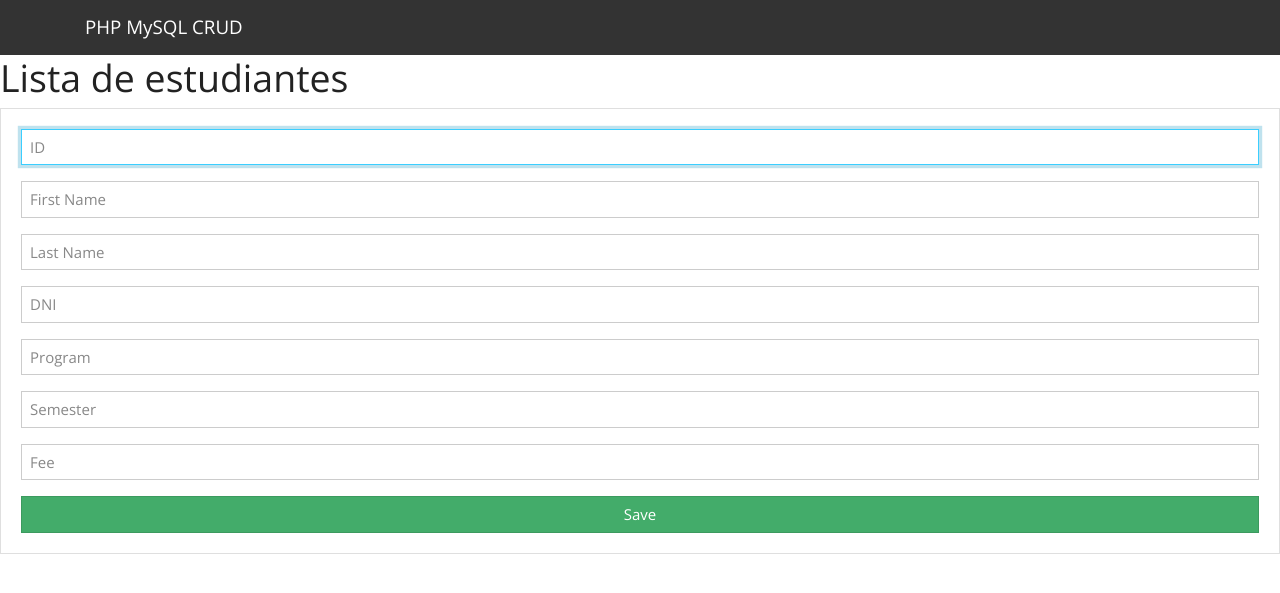
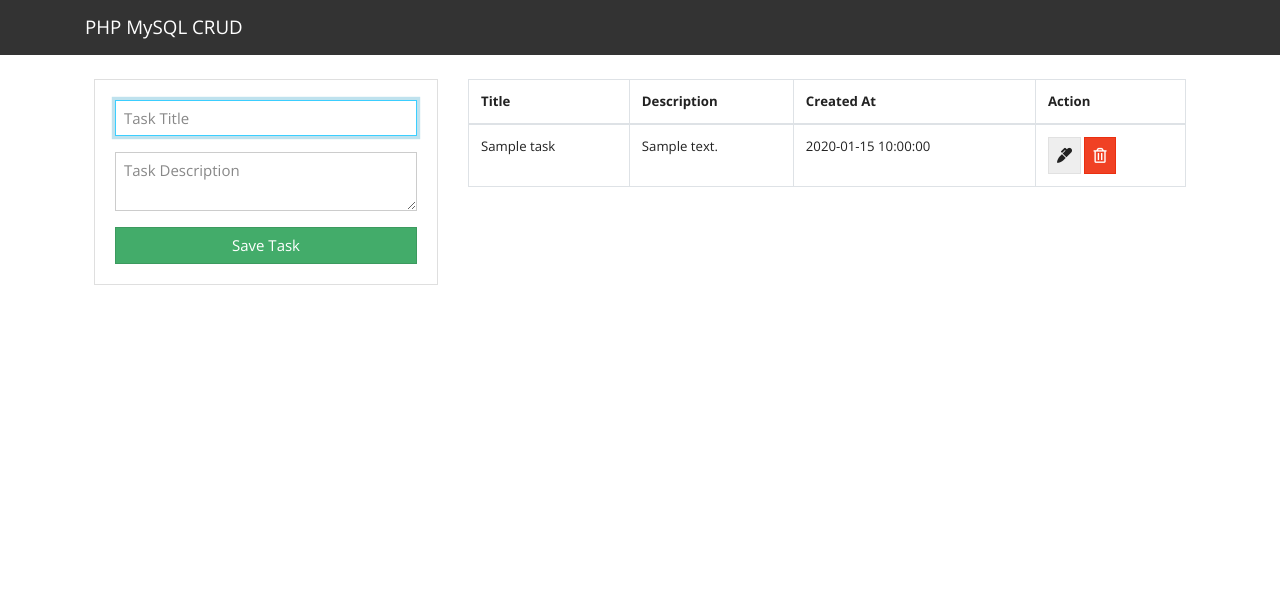
Before and after one commit to yuriquezada/php-mysql-crud, a PHP site: page / in a window 1280 px wide. Shown: the top 593 px of the page. Run offline with PHP 8.4, Linux system fonts and the light colour scheme; tables that the repository leaves empty hold one stand-in row (values such as "Sample post"); some libraries are stand-ins or nearby versions.

Commit message:
Probando todos los archivos

```diff
--- a/db.php
+++ b/db.php
@@ -1,10 +1,11 @@
 <?php
+session_start();
 
 $conn = mysqli_connect(
   'localhost',
   'root',
   '',
-  'bd_practica3'
+  'php_mysql_crud'
 );
 
 ?>
--- a/includes/form.php
+++ /dev/null
@@ -1,28 +0,0 @@
-<div class="card card-body">
-  <form action="save.php" method="POST">
-    <div class="form-group">
-      <input type="text" name="id" class="form-control" placeholder="ID" autofocus>
-    </div>
-    <div class="form-group">
-      <input type="text" name="first_name" class="form-control" placeholder="First Name" autofocus>
-    </div>
-    <div class="form-group">
-      <input type="text" name="last_name" class="form-control" placeholder="Last Name" autofocus>
-    </div>
-    <div class="form-group">
-      <input type="text" name="dni" class="form-control" placeholder="DNI" autofocus>
-    </div>
-    <div class="form-group">
-      <input type="text" name="program" class="form-control" placeholder="Program" autofocus>
-    </div>
-
-    <div class="form-group">
-      <input type="text" name="semester" class="form-control" placeholder="Semester" autofocus>
-    </div>
-    <div class="form-group">
-      <input type="text" name="fee" class="form-control" placeholder="Fee" autofocus>
-    </div>
-    <input type="submit" name="save" class="btn btn-success btn-block" value="Save">
-  </form>
-</div>
-</div>
--- a/index.php
+++ b/index.php
@@ -1,7 +1,69 @@
-<?php include("db.php")?>
+<?php include("db.php"); ?>
 
 <?php include('includes/header.php'); ?>
 
-<h1>Lista de estudiantes</h1>
-<?php include('includes/form.php'); ?>
+<main class="container p-4">
+  <div class="row">
+    <div class="col-md-4">
+      <!-- MESSAGES -->
+
+      <?php if (isset($_SESSION['message'])) { ?>
+      <div class="alert alert-<?= $_SESSION['message_type']?> alert-dismissible fade show" role="alert">
+        <?= $_SESSION['message']?>
+        <button type="button" class="close" data-dismiss="alert" aria-label="Close">
+          <span aria-hidden="true">&times;</span>
+        </button>
+      </div>
+      <?php session_unset(); }  ?>
+
+      <!-- ADD TASK FORM -->
+      <div class="card card-body">
+        <form action="save_task.php" method="POST">
+          <div class="form-group">
+            <input type="text" name="title" class="form-control" placeholder="Task Title" autofocus>
+          </div>
+          <div class="form-group">
+            <textarea name="description" rows="2" class="form-control" placeholder="Task Description"></textarea>
+          </div>
+          <input type="submit" name="save_task" class="btn btn-success btn-block" value="Save Task">
+        </form>
+      </div>
+    </div>
+    <div class="col-md-8">
+      <table class="table table-bordered">
+        <thead>
+          <tr>
+            <th>Title</th>
+            <th>Description</th>
+            <th>Created At</th>
+            <th>Action</th>
+          </tr>
+        </thead>
+        <tbody>
+
+          <?php
+          $query = "SELECT * FROM task";
+          $result_tasks = mysqli_query($conn, $query);
+
+          while($row = mysqli_fetch_assoc($result_tasks)) { ?>
+          <tr>
+            <td><?php echo $row['title']; ?></td>
+            <td><?php echo $row['description']; ?></td>
+            <td><?php echo $row['created_at']; ?></td>
+            <td>
+              <a href="edit.php?id=<?php echo $row['id']?>" class="btn btn-secondary">
+                <i class="fas fa-marker"></i>
+              </a>
+              <a href="delete_task.php?id=<?php echo $row['id']?>" class="btn btn-danger">
+                <i class="far fa-trash-alt"></i>
+              </a>
+            </td>
+          </tr>
+          <?php } ?>
+        </tbody>
+      </table>
+    </div>
+  </div>
+</main>
+
 <?php include('includes/footer.php'); ?>
```
Also changed, not shown: database/script.sql (added, +12 -0 lines), delete_task.php (added, +18 -0 lines), edit.php (+50 -0 lines), save.php (deleted, +0 -23 lines), save_task.php (added, +20 -0 lines), README.md, delete.php (deleted), 1 other file.
